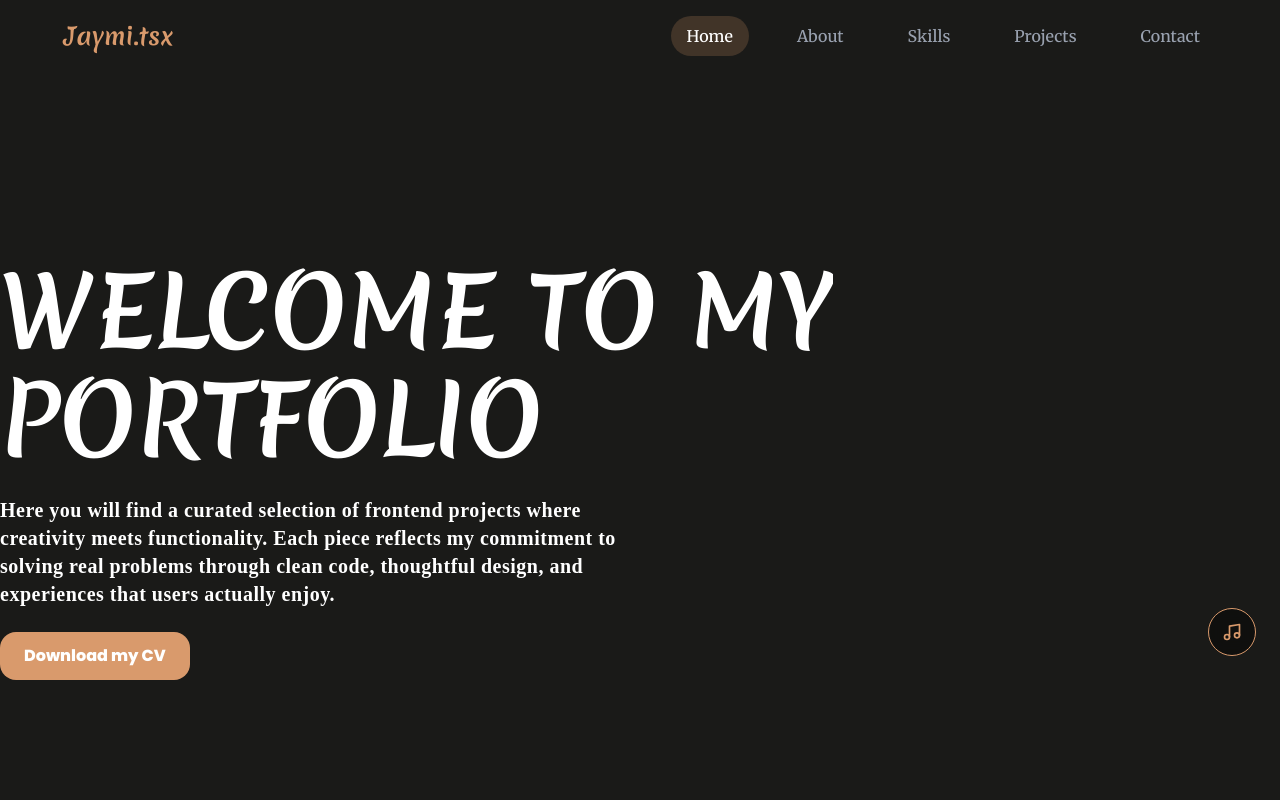
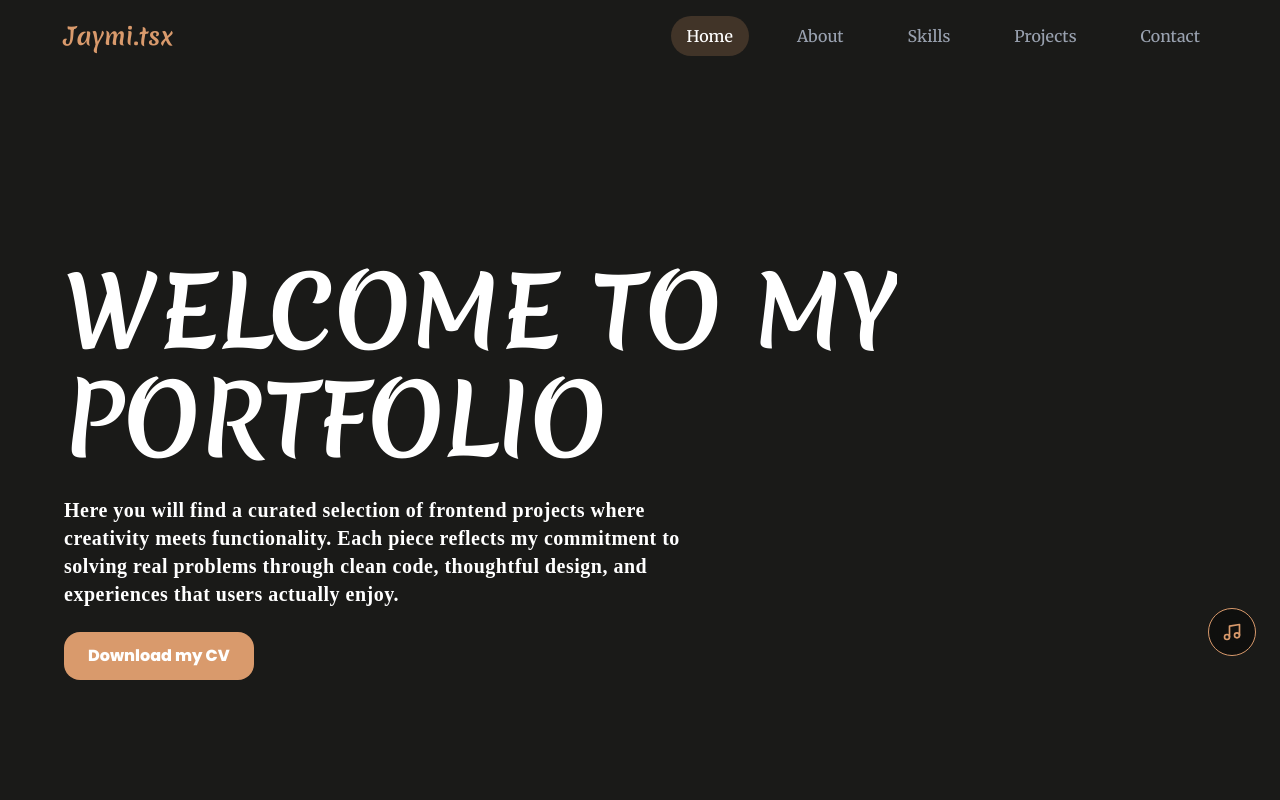
Before and after one commit to Jaymi-01/portfolio-3.0.1, a React (Vite) app: page / in a window 1280 px wide. Shown: the top 800 px of the page. Built offline with nearby package versions, Linux system fonts and the light colour scheme; a web font is replaced by a local one.

Commit message:
style: standardize and reduce horizontal padding for Home component

```diff
--- a/src/components/Home.tsx
+++ b/src/components/Home.tsx
@@ -55,7 +55,7 @@ const Home = () => {
 
   return (
     <section id="home" className="min-h-screen flex items-center pb-20 md:pb-0">
-      <div className="container mx-auto px-4 md:px-0">
+      <div className="container mx-auto px-6 md:px-10 lg:px-16">
         <div className="flex flex-col items-start max-w-4xl">
           <h1
             ref={titleRef}
```
